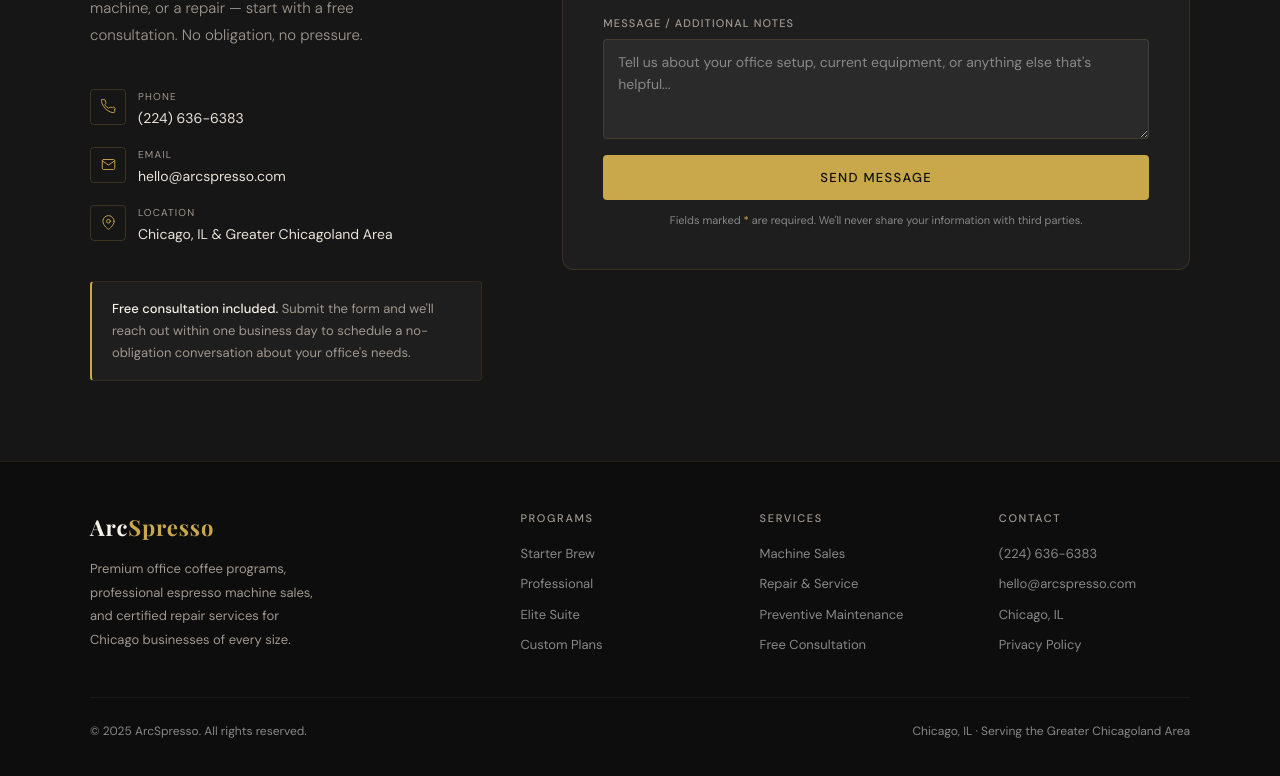
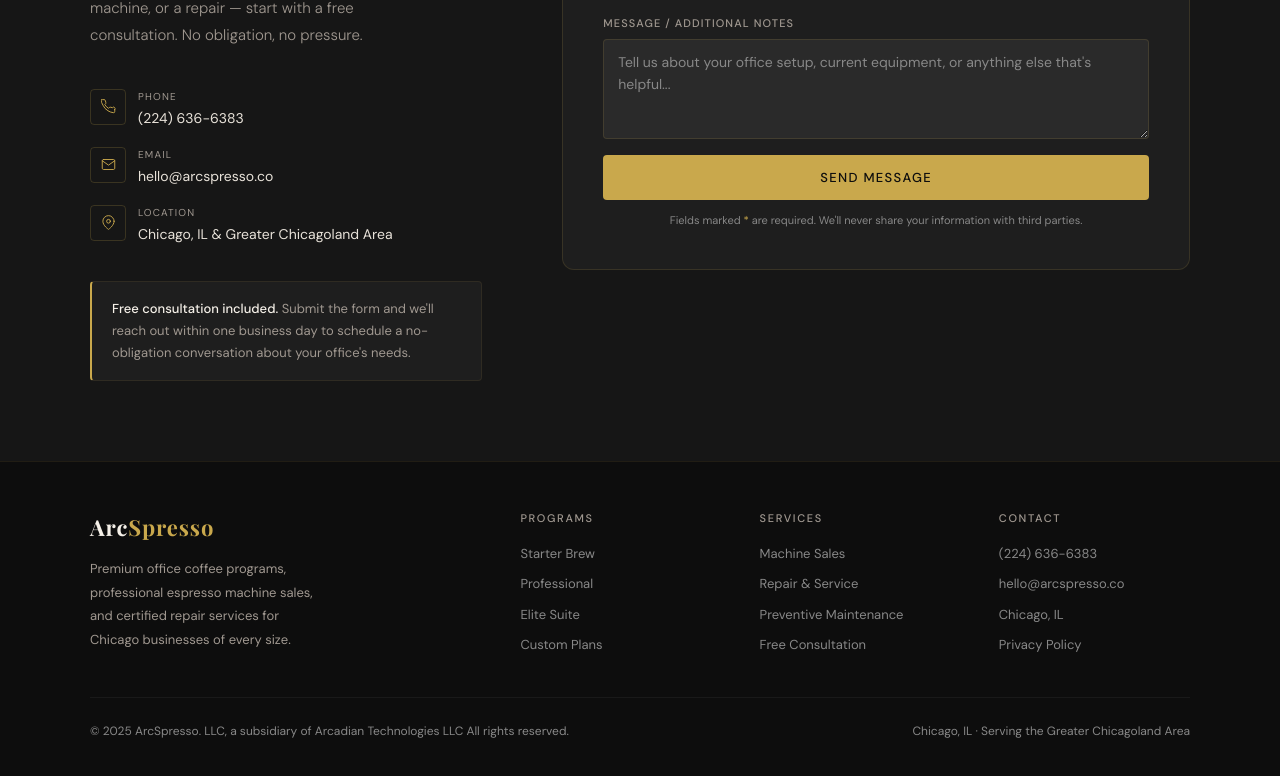
Before and after one commit to Hamburger123598/Arcspresso, a plain HTML site: page index.html in a window 1280 px wide. Shown: the part 7058-7834 px from the top of the page. Drawn offline with nearby package versions, Linux system fonts and the light colour scheme.

Commit message:
Update email and footer information in index.html

```diff
--- a/index.html
+++ b/index.html
@@ -762,7 +762,7 @@
           </div>
           <div>
             <div class="detail-label">Email</div>
-            <div class="detail-value">hello@arcspresso.com</div>
+            <div class="detail-value">hello@arcspresso.co</div>
           </div>
         </div>
         <div class="contact-detail">
@@ -872,13 +872,13 @@
     <div class="footer-col">
       <h4>Contact</h4>
       <a href="tel:2246366383">(224) 636-6383</a>
-      <a href="mailto:hello@arcspresso.com">hello@arcspresso.com</a>
+      <a href="mailto:hello@arcspresso.co">hello@arcspresso.co</a>
       <a href="#contact">Chicago, IL</a>
       <a href="#">Privacy Policy</a>
     </div>
   </div>
   <div class="footer-bottom">
-    <span>&copy; 2025 ArcSpresso. All rights reserved.</span>
+    <span>&copy; 2025 ArcSpresso. LLC, a subsidiary of Arcadian Technologies LLC All rights reserved.</span>
     <span>Chicago, IL &middot; Serving the Greater Chicagoland Area</span>
   </div>
 </footer>
```
